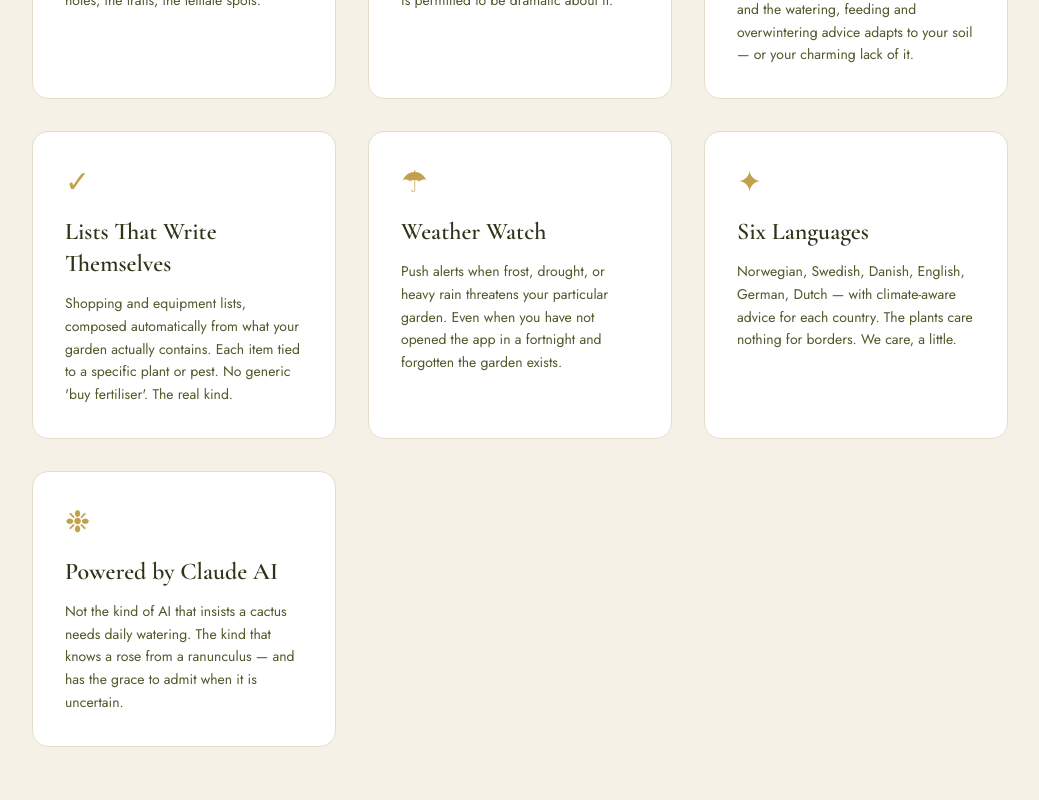
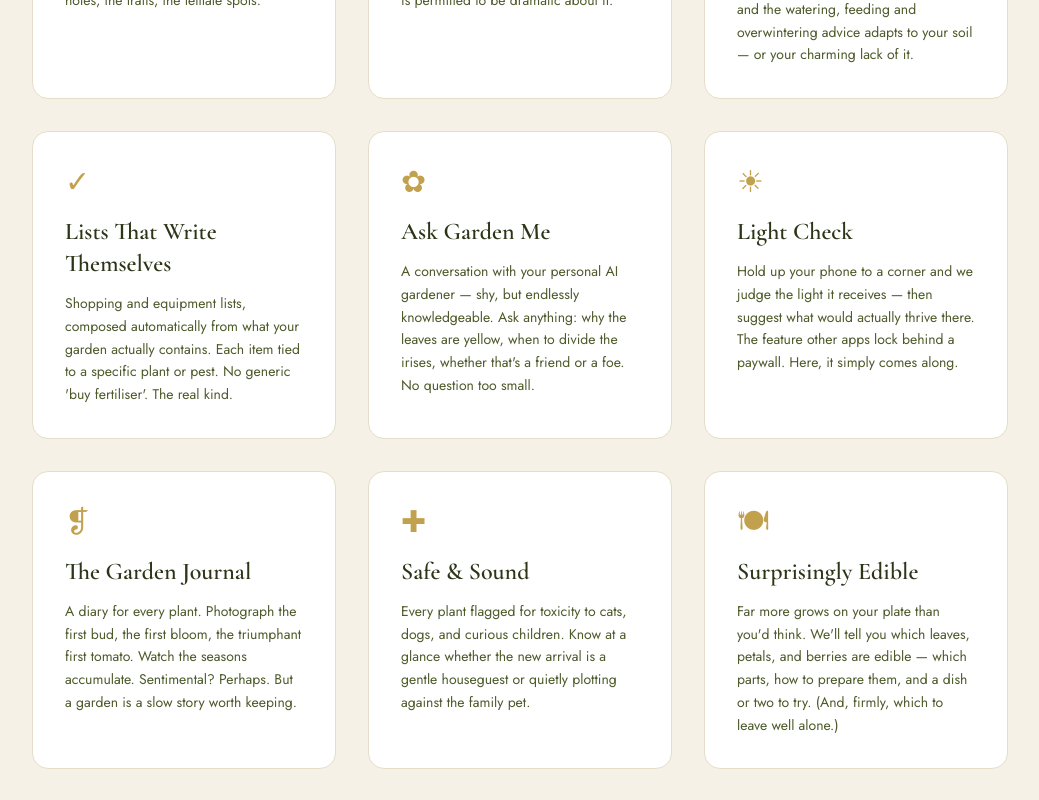
Before and after one commit to magnusbjelkerud/garden-me-web, a Next.js app: page / in a window 1280 px wide. Shown: the part 2120-2920 px from the top of the page, without its empty margins (120-1159 px from the left). Built offline with nearby package versions, Linux system fonts and the light colour scheme.

Commit message:
Add Ask Garden Me, Light Check, Journal, Safety, Edibility — app + web

```diff
--- a/app/page.tsx
+++ b/app/page.tsx
@@ -38,6 +38,31 @@ export default function Home() {
       icon: "✓",
       title: "Lists That Write Themselves",
       desc: "Shopping and equipment lists, composed automatically from what your garden actually contains. Each item tied to a specific plant or pest. No generic 'buy fertiliser'. The real kind.",
+    },
+    {
+      icon: "✿",
+      title: "Ask Garden Me",
+      desc: "A conversation with your personal AI gardener — shy, but endlessly knowledgeable. Ask anything: why the leaves are yellow, when to divide the irises, whether that's a friend or a foe. No question too small.",
+    },
+    {
+      icon: "☀",
+      title: "Light Check",
+      desc: "Hold up your phone to a corner and we judge the light it receives — then suggest what would actually thrive there. The feature other apps lock behind a paywall. Here, it simply comes along.",
+    },
+    {
+      icon: "❡",
+      title: "The Garden Journal",
+      desc: "A diary for every plant. Photograph the first bud, the first bloom, the triumphant first tomato. Watch the seasons accumulate. Sentimental? Perhaps. But a garden is a slow story worth keeping.",
+    },
+    {
+      icon: "✚",
+      title: "Safe & Sound",
+      desc: "Every plant flagged for toxicity to cats, dogs, and curious children. Know at a glance whether the new arrival is a gentle houseguest or quietly plotting against the family pet.",
+    },
+    {
+      icon: "🍽",
+      title: "Surprisingly Edible",
+      desc: "Far more grows on your plate than you'd think. We'll tell you which leaves, petals, and berries are edible — which parts, how to prepare them, and a dish or two to try. (And, firmly, which to leave well alone.)",
     },
     {
       icon: "☂",
```
